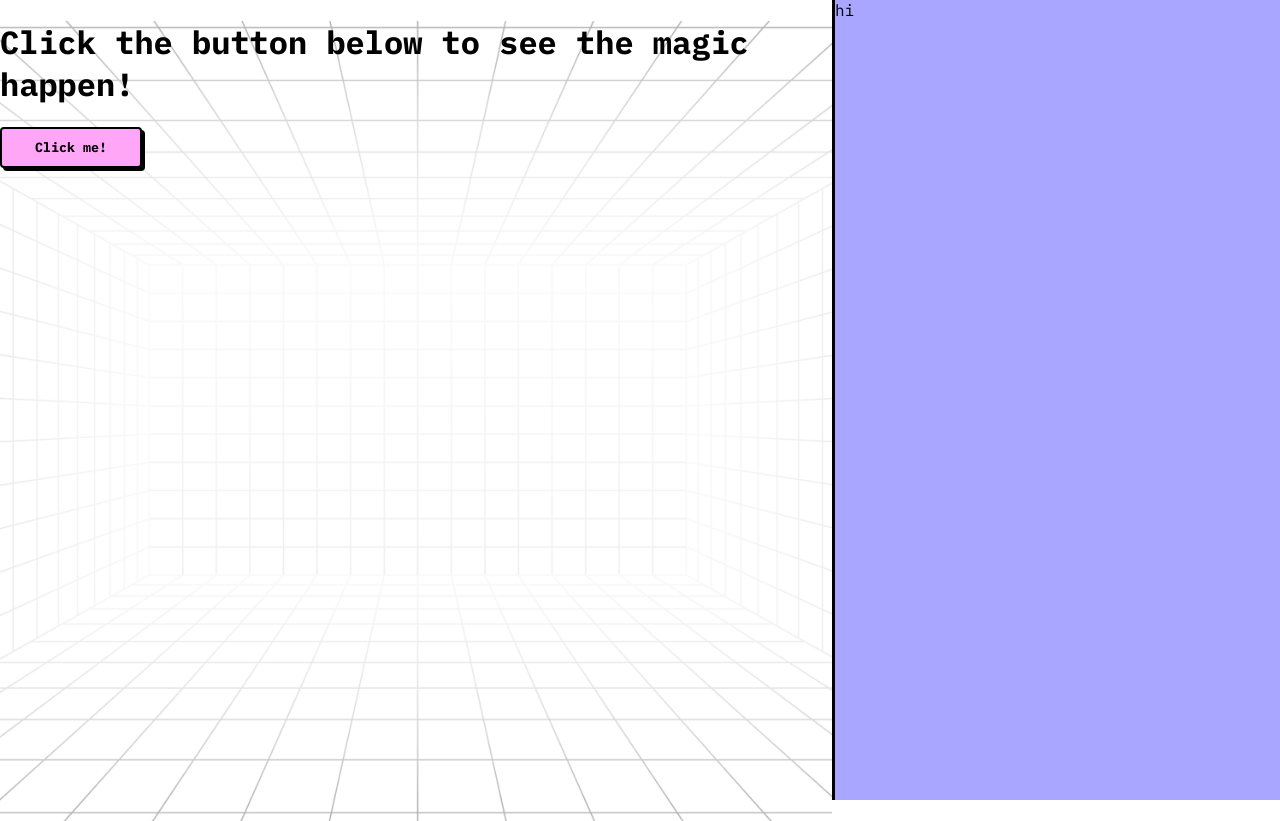
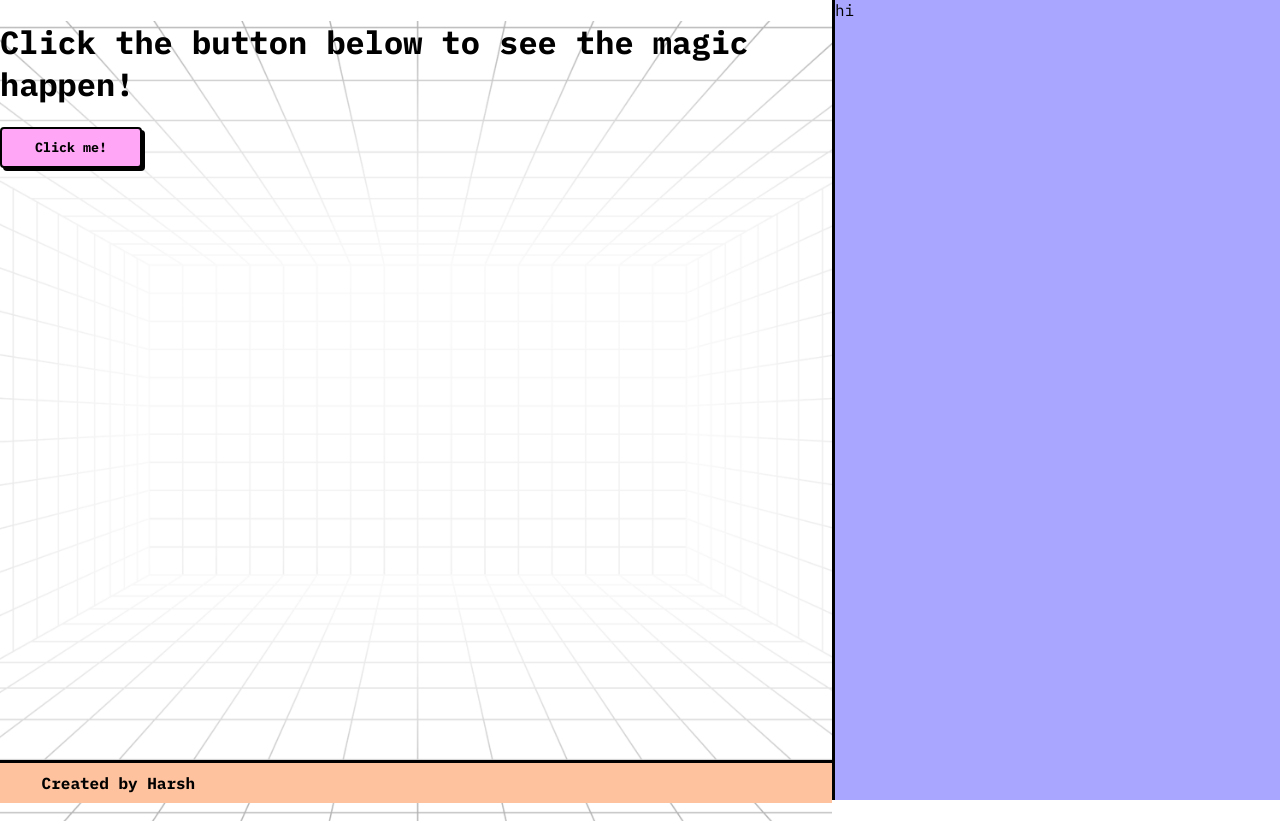
Before and after one commit to sourcery-ai-experiments/yt_playlist_exporter, a React (Create React App) app in the folder frontend/: page / in a window 1280 px wide. Built offline with nearby package versions, Linux system fonts and the light colour scheme.

Commit message:
footer done

```diff
--- a/frontend/src/App.css
+++ b/frontend/src/App.css
@@ -17,3 +17,10 @@
     height: 100%;
     width: 35%;
 }
+
+.Footer-Container{
+    position: absolute;
+    bottom: 0;
+    height: 5%;
+    width: 65%;
+}
--- a/frontend/src/App.js
+++ b/frontend/src/App.js
@@ -1,6 +1,7 @@
 import React from "react";
 import SongList from "./components/SongList/SongList";
 import Main from "./components/Main/Main";
+import Footer from "./components/Footer/Footer";
 import "./App.css";
 
 const App = () => {
@@ -13,6 +14,9 @@ const App = () => {
         <div className="SongList-App-Container">
           <SongList />
         </div>
+        <div className="Footer-Container">
+          <Footer />
+        </div>
       </div>
     </>
   )
--- /dev/null
+++ b/frontend/src/components/Footer/Footer.css
@@ -0,0 +1,16 @@
+.Footer{
+    background-color: #FFC29F;
+    height: 100%;
+    width: 100%;
+    display: flex;
+    align-items: center;
+    border-top: 3px solid black;
+}
+
+.Footer div{
+    margin-left: 5%;
+    height: 100%;
+    font-weight: bold;
+    display: flex;
+    align-items: center;
+}
--- /dev/null
+++ b/frontend/src/components/Footer/Footer.js
@@ -0,0 +1,14 @@
+import React from 'react'
+import './Footer.css'
+
+const Footer = () => {
+    return (
+        <div className='Footer'>
+            <div>
+                <p>Created by Harsh</p>
+            </div>
+        </div>
+    )
+}
+
+export default Footer
```
